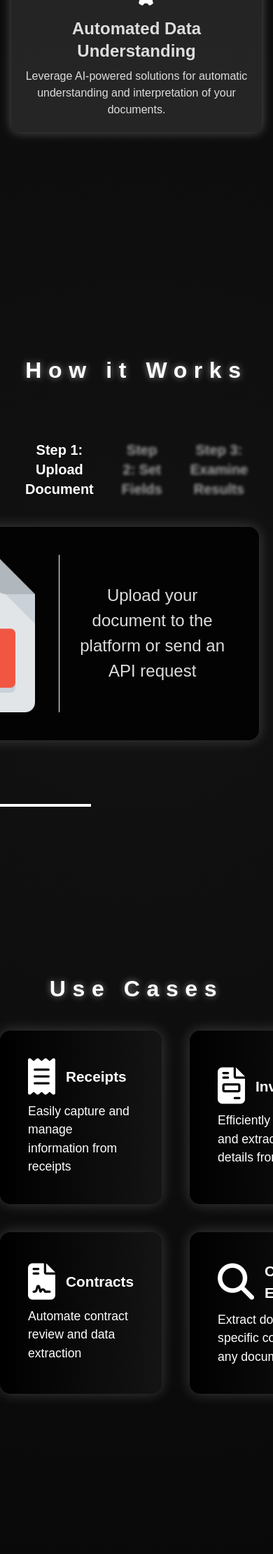
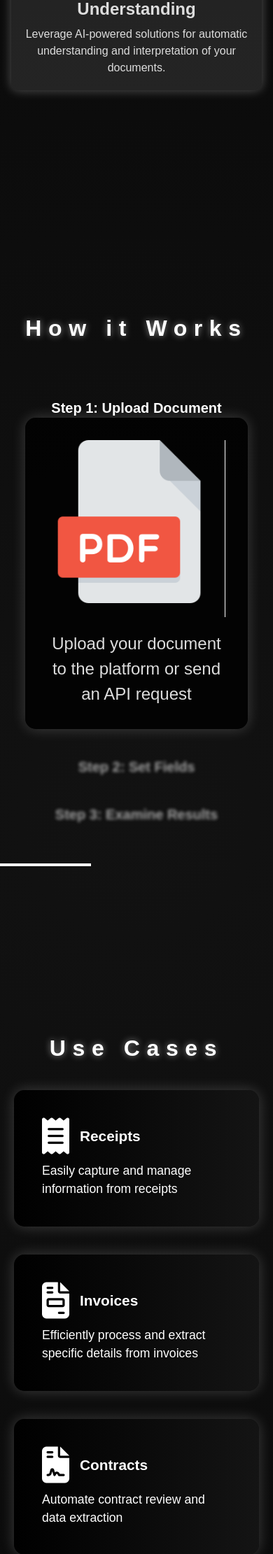
Before and after one commit to j0sephsasson/du-app, a Flask app: page / in a window 390 px wide; the page is wider, and only the part inside the window is pictured. Shown: the part 1838-4059 px from the top of that part at 70% size. Run offline with Flask 3, Linux system fonts and the light colour scheme; some libraries are stand-ins or nearby versions.

Commit message:
made it responsive for mobile

```diff
--- a/static/css/styles.css
+++ b/static/css/styles.css
@@ -141,7 +189,13 @@
 
 .use-cases-section {
     position: relative;
-    padding-bottom: 400px; /* Adjust as needed */
+    padding-bottom: 20px; /* Adjust to desired mobile spacing */
+}
+
+@media only screen and (min-width: 768px) {
+    .use-cases-section {
+        padding-bottom: 400px; /* Maintain the original 400px padding for larger screens */
+    }
 }
 
 .timeline {
@@ -162,8 +216,9 @@
     transition: transform 0.3s ease, box-shadow 0.3s ease, opacity 0.3s ease, filter 0.3s ease;
     opacity: 0.6;
     filter: blur(2px);
+    z-index: 1;
+    height: auto;
 }
-
 .timeline-item:hover {
     opacity: 1;
     filter: none;
@@ -189,7 +244,7 @@
 }
 
 .case-card {
-    position: absolute;
+    position: relative;
     top: 100%;
     left: 50%;
     transform: translate(-50%, 20px);
@@ -199,12 +254,59 @@
     box-shadow: 0 0 20px rgba(255, 255, 255, 0.2); /* Subtle white glow */
     text-align: left;
     width: 570px; /* Increase the card size */
-    padding: 40px; /* More space inside the card */
+    padding: 2em; /* More space inside the card */
     transition: opacity 0.5s ease, transform 0.5s ease, box-shadow 0.5s ease; /* Add shadow to transition */
     display: flex;
     flex-direction: column;
     align-items: flex-start; /* Align items to the start instead of center */
     justify-content: center;
+}
+
+@media only screen and (min-width: 768px) {
+    .case-card {
+        position: absolute;
+        top: 100%;
+        left: 50%;
+        transform: translate(-50%, 20px);
+    }
+}
+
+@media only screen and (max-width: 768px) {
+    .timeline {
+        flex-direction: column;
+        align-items: center;
+    }
+    .timeline-item {
+        width: 100%;
+    }
+    .case-card {
+        top: auto;
+        bottom: 100%;
+        left: 0;
+        width: 100%;
+        transform: translate(0, 20px);
+    }
+    .case-card.hidden {
+        transform: translate(0, 30px);
+    }
+    .case-content {
+        flex-direction: column;
+    }
+    .icon-container {
+        border-right: none;
+        padding-right: 0;
+        padding-bottom: 20px;
+    }
+}
+
+@media only screen and (max-width: 768px) {
+    .case-card {
+        position: relative;
+        top: auto;
+        bottom: auto;
+        left: auto;
+        transform: none;
+    }
 }
 
 .case-card:hover {
@@ -262,6 +365,14 @@
     justify-items: center;
     margin: 40px auto;
     max-width: 800px;
+}
+
+/* CSS for Mobile and smaller tablets */
+@media (max-width: 767px) {
+    .document-understanding-use-case-section {
+        grid-template-columns: repeat(1, 1fr);
+        margin: 40px 20px;
+    }
 }
 
 .document-understanding-case-card {
```
Also changed, not shown: other parts of static/css/styles.css (+86 -2 lines), templates/index.html (+69 -23 lines).
